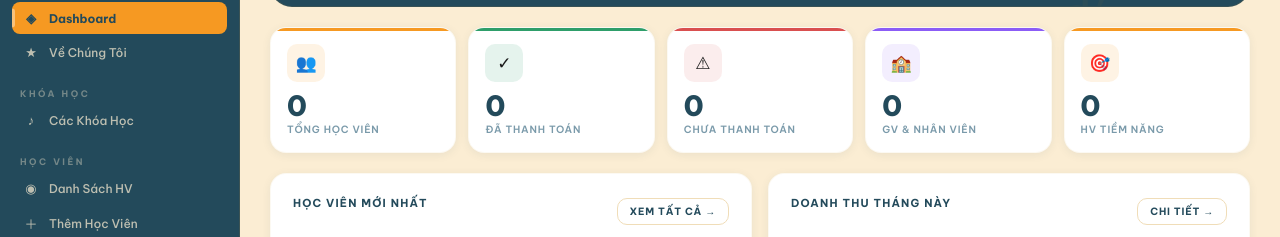
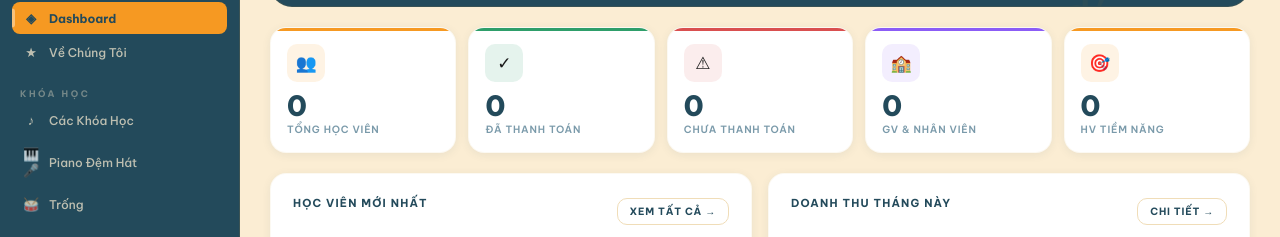
Before and after one commit to ntla2k6-cloud/Vinsoul-Academy, a plain HTML site: page index.html in a window 1280 px wide. Shown: the part 113-350 px from the top of the page. Drawn offline with nearby package versions, Linux system fonts and the light colour scheme.

Commit message:
Update index.html

```diff
--- a/index.html
+++ b/index.html
@@ -27,6 +27,8 @@
     <div class="nav-section">
       <div class="nav-label">Khóa Học</div>
       <div class="nav-item" onclick="showPage('courses')"><span class="nav-icon">♪</span> Các Khóa Học</div>
+      <div class="nav-item" onclick="showPage('courses');openCourse('pianodemhat')"><span class="nav-icon">🎹🎤</span> Piano Đệm Hát</div>
+      <div class="nav-item" onclick="showPage('courses');openCourse('trong')"><span class="nav-icon">🥁</span> Trống</div>
     </div>
     <div class="nav-section">
       <div class="nav-label">Học Viên</div>
@@ -326,6 +328,8 @@
             <option>Giáo Viên Khiêu Vũ</option>
             <option>Giáo Viên Múa Cổ Trang</option>
             <option>Giáo Viên Thanh Nhạc</option>
+            <option>Giáo Viên Piano Đệm Hát</option>
+            <option>Giáo Viên Trống</option>
           </optgroup>
           <optgroup label="Nhân Viên">
             <option>Giáo Vụ</option>
```
